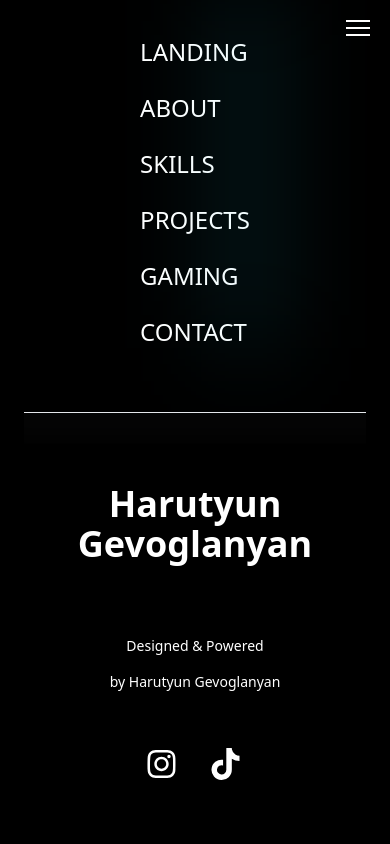
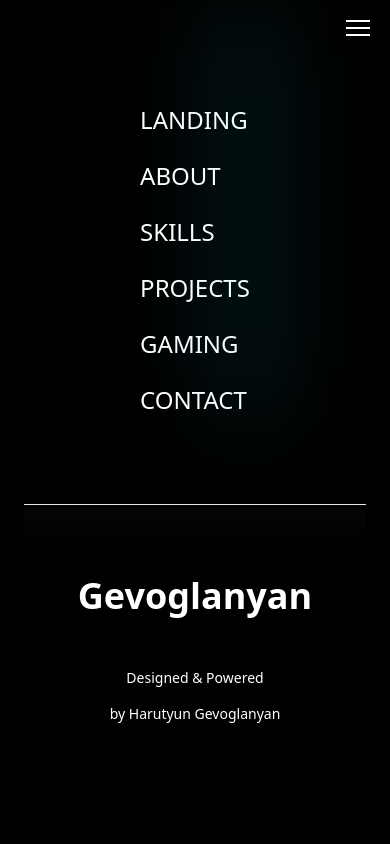
Before and after one commit to gevoglanyan/Gevoglanyan, a React (Create React App) app: page / in a window 390 px wide. Both pictures are taken after a click on the button 358 px from the left and 28 px from the top of the page. Shown: the top 844 px of the page. Built offline with nearby package versions, Linux system fonts and the light colour scheme; the HTML template or start-up script is replaced by a standard one.

Commit message:
Fixed Mobile Menu

```diff
--- a/src/components/Menu.js
+++ b/src/components/Menu.js
@@ -2,7 +2,7 @@ import React, { useEffect } from 'react';
 
 const sections = [
   { id: 'landing', label: 'LANDING' },
-   { id: 'about', label: 'ABOUT' },
+  { id: 'about', label: 'ABOUT' },
   { id: 'skills', label: 'SKILLS' },
   { id: 'projects', label: 'PROJECTS' },
   { id: 'gaming', label: 'GAMING' },
@@ -30,11 +30,11 @@ const MobileMenu = ({ onClose }) => {
   };
 
   return (
-    <aside className="flex md:hidden fixed inset-0 z-40 h-full w-full bg-black px-6 pt-[1vh]">
-      <div className="flex flex-col justify-center w-full">
+    <aside className="md:hidden fixed inset-0 z-40 bg-black px-6 pt-[1vh] overflow-y-auto">
+      <div className="flex flex-col min-h-screen w-full">
         <div className="relative w-fit mx-auto">
 
-          < br /> < br />
+          < br /> < br /> < br /> < br />
 
           <ul className="flex flex-col gap-6 uppercase text-2xl text-white">
             {sections.map((section, idx) => (
@@ -52,7 +52,7 @@ const MobileMenu = ({ onClose }) => {
           <div className="absolute right-0 top-0 aspect-square h-full w-2 bg-cyan-400 blur-[50px]" />
         </div>
 
-        < br />
+        < br /> < br />
 
         <footer className="relative mt-10">
           <div className="relative overflow-hidden pb-8">
@@ -60,18 +60,17 @@ const MobileMenu = ({ onClose }) => {
             <hr className="absolute left-[-10%] h-2 w-[200vw] bg-white-400 blur-[20px]" />
           </div>
           <div className="text-4xl font-bold text-center text-white mb-6">
-            < br /> Harutyun
             < br /> Gevoglanyan
           </div>
           <section className="flex flex-col gap-4 items-center mt-8 text-sm text-white-400">
             <div>
-              <br/><br /> Designed & Powered
+              <br/>Designed & Powered
             </div>
             <div>
               by Harutyun Gevoglanyan
             </div>
 
-            <br />
+            {/*
 
             <div className="flex flex-row gap-4 justify-center items-center mb-6">
               <a
@@ -111,6 +110,8 @@ const MobileMenu = ({ onClose }) => {
 
             < br /> < br />
 
+            */}
+
           </section>
         </footer>
       </div>
```
